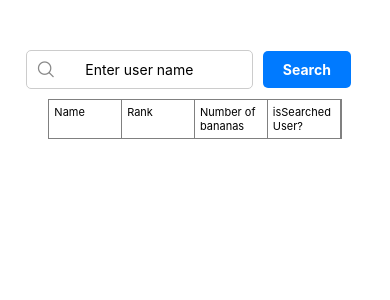
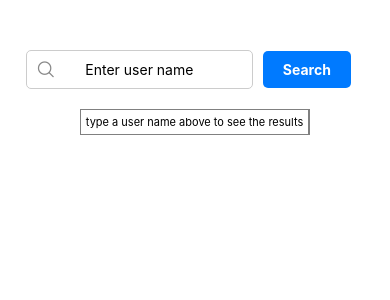
Before and after one commit to harisbaig100/ReactNativeAssesment, a React Native app: screen / in a window 390 px wide. Shown: the top 300 px of the page. Built offline with nearby package versions, Linux system fonts and the light colour scheme.

Commit message:
error handling and more UI fixes

```diff
--- a/App.tsx
+++ b/App.tsx
@@ -6,11 +6,17 @@
  */
 
 import React from 'react';
-import {SafeAreaView, StatusBar, useColorScheme, View} from 'react-native';
+import {
+  SafeAreaView,
+  StatusBar,
+  useColorScheme,
+  View,
+  StyleSheet,
+} from 'react-native';
 
 import UserSearchInput from './src/components/UserSearchInput';
 import Table from './src/components/Table';
-import {GlobalContext, GlobalStateProvider} from './src/services/Global';
+import {GlobalStateProvider} from './src/services/Global';
 
 function App(): JSX.Element {
   const isDarkMode = useColorScheme() === 'dark';
@@ -22,12 +28,7 @@ function App(): JSX.Element {
         backgroundColor={'light-content'}
       />
       <GlobalStateProvider>
-        <View
-          style={{
-            marginTop: 50,
-            justifyContent: 'center',
-            alignItems: 'center',
-          }}>
+        <View style={styles.mainContainer}>
           <UserSearchInput />
           <Table />
         </View>
@@ -36,4 +37,12 @@ function App(): JSX.Element {
   );
 }
 
+const styles = StyleSheet.create({
+  mainContainer: {
+    marginTop: 50,
+    justifyContent: 'center',
+    alignItems: 'center',
+  },
+});
+
 export default App;
--- a/src/components/Table.js
+++ b/src/components/Table.js
@@ -10,13 +10,20 @@ const Table = () => {
   const compareUsersByBananas = (a, b) => b.bananas - a.bananas;
 
   useEffect(() => {
-    if (userName) {
+    // type checking at very first line in call stack
+    if (userName && typeof userName === 'string') {
+      filterUsers();
+    }
+  }, [userName]);
+
+  const filterUsers = () => {
     const searchName = userName.trim();
     const searchedUser = Object.values(JsonData).find(
       user => user.name === searchName,
     );
 
     if (!searchedUser) {
+      setUserName('')
       Alert.alert(
         'Error',
         'This user name does not exist! Please specify an existing user name!',
@@ -30,6 +37,7 @@ const Table = () => {
     );
 
     if (searchedUserIndex < 0) {
+      setUserName('')
       Alert.alert(
         'Error',
         'This user name does not exist! Please specify an existing user name!',
@@ -55,8 +63,7 @@ const Table = () => {
     }
 
     setUserData(mappedData.slice(0, 10));
-    }
-  }, [userName]);
+  };
 
   const renderItem = ({item}) => (
     <View style={styles.parentBoxStyles2}>
@@ -79,6 +86,7 @@ const Table = () => {
 
   return (
     <View style={styles.container}>
+      {userName ? (
         <View style={styles.parentBoxStyles}>
           <View style={styles.boxStyles}>
             <Text style={styles.textStyles}>{'Name'}</Text>
@@ -93,6 +101,16 @@ const Table = () => {
             <Text style={styles.textStyles}>{'isSearchedUser?'}</Text>
           </View>
         </View>
+      ) : (
+        <View style={styles.parentBoxStyles}>
+          <View style={styles.boxStyles}>
+            <Text style={styles.textStyles}>
+              {'type a user name above to see the results'}
+            </Text>
+          </View>
+        </View>
+      )}
+
       <FlatList
         data={userData}
         renderItem={renderItem}
@@ -107,7 +125,8 @@ const styles = StyleSheet.create({
     alignItems: 'center',
     justifyContent: 'center',
     marginHorizontal: 18,
-    marginTop: 10,
+    marginTop: 20,
+    marginBottom: 60,
   },
   boxStyles: {
     flex: 1,
```
Lines whose indentation alone changed are shown as unchanged.
